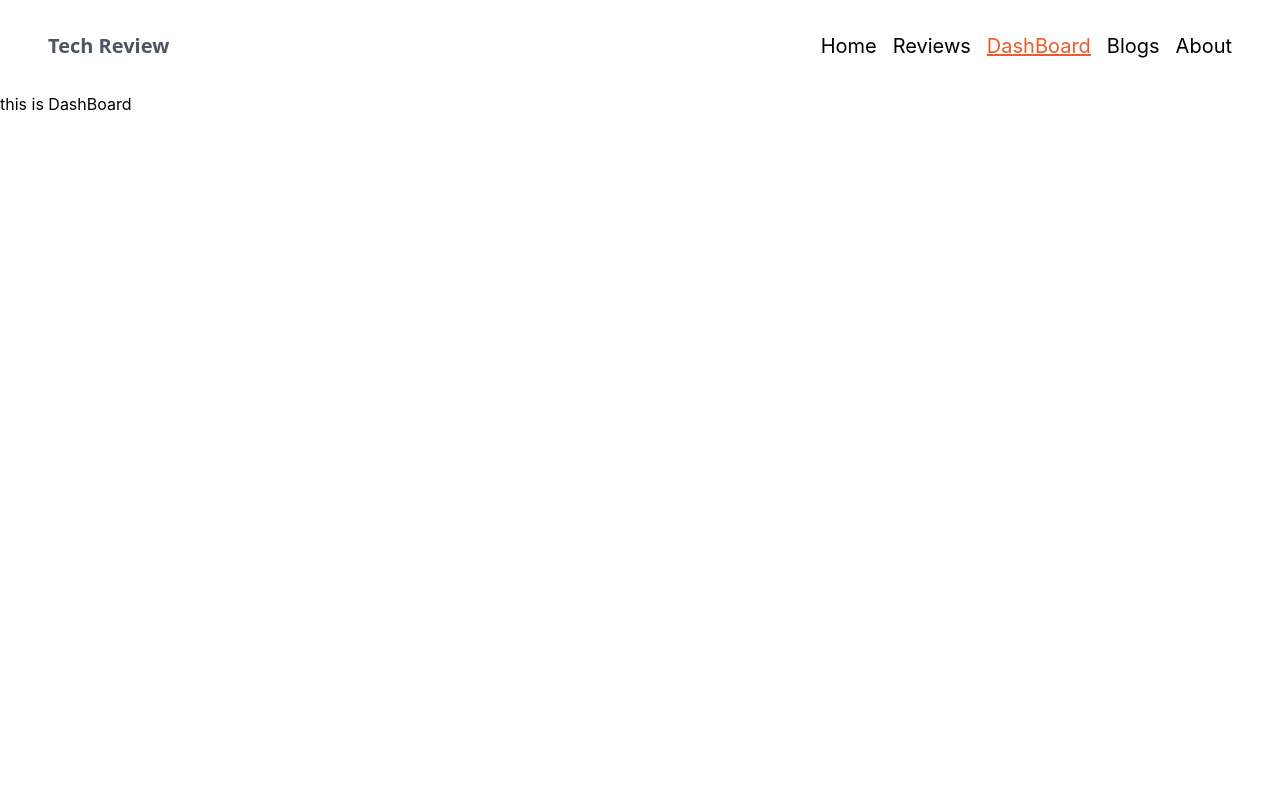
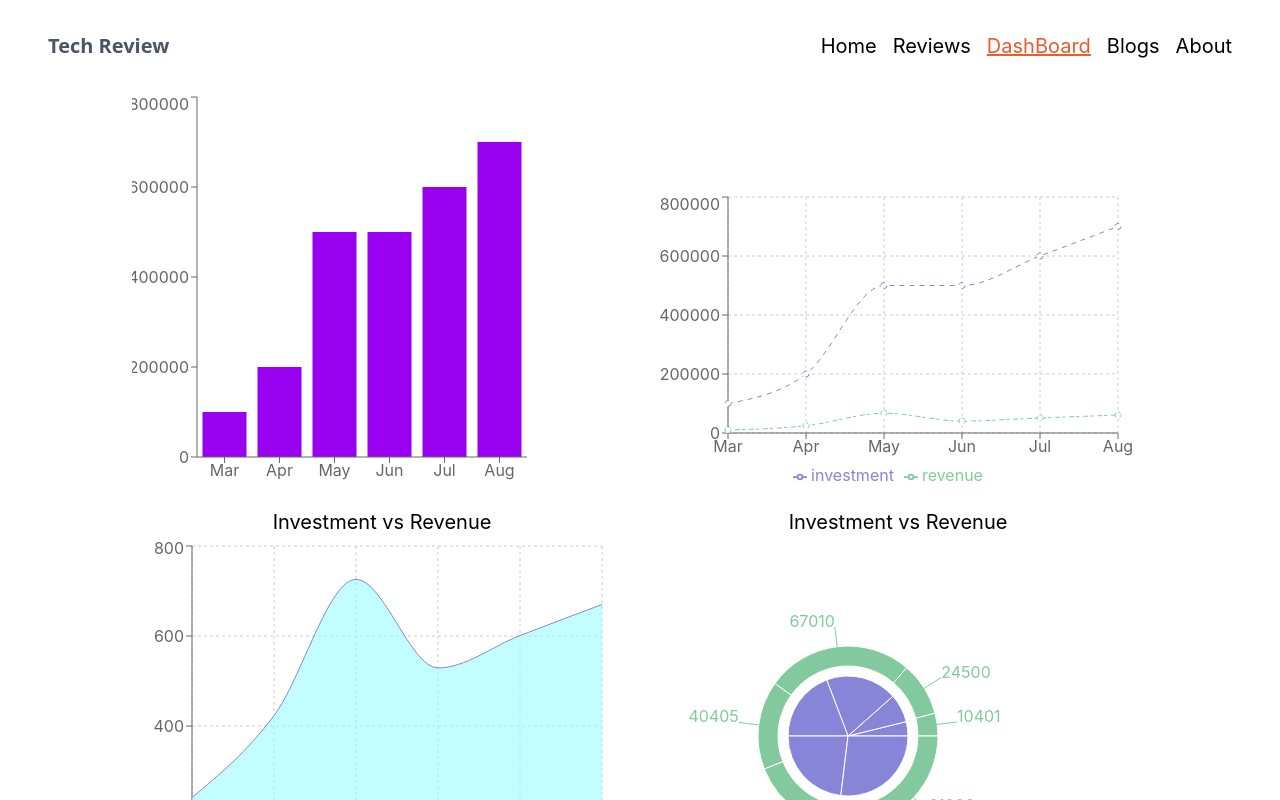
Before and after one commit to fazlay26/Product-review-App, a React (Create React App) app: page /DashBoard in a window 1280 px wide. Shown: the top 800 px of the page. Built offline with nearby package versions, Linux system fonts and the light colour scheme.

Commit message:
chart-part-done

```diff
--- a/package.json
+++ b/package.json
@@ -6,10 +6,12 @@
     "@testing-library/jest-dom": "^5.16.3",
     "@testing-library/react": "^12.1.4",
     "@testing-library/user-event": "^13.5.0",
+    "axios": "^0.26.1",
     "react": "^18.0.0",
     "react-dom": "^18.0.0",
     "react-router-dom": "^6.3.0",
     "react-scripts": "5.0.0",
+    "recharts": "^2.1.9",
     "web-vitals": "^2.1.4"
   },
   "scripts": {
--- a/src/Components/DashBoard/DashBoard.js
+++ b/src/Components/DashBoard/DashBoard.js
@@ -1,10 +1,114 @@
-import React from 'react';
+import axios from 'axios';
+import React, { useEffect, useState } from 'react';
+import { Area, AreaChart, Bar, BarChart, CartesianGrid, Legend, Line, LineChart, Pie, PieChart, ResponsiveContainer, Tooltip, XAxis, YAxis } from 'recharts';
+const data = [
+    {
+        "month": "Mar",
+        "investment": 100000,
+        "sell": 241,
+        "revenue": 10401
+    },
+    {
+        "month": "Apr",
+        "investment": 200000,
+        "sell": 423,
+        "revenue": 24500
+    },
+    {
+        "month": "May",
+        "investment": 500000,
+        "sell": 726,
+        "revenue": 67010
+    },
+    {
+        "month": "Jun",
+        "investment": 500000,
+        "sell": 529,
+        "revenue": 40405
+    },
+    {
+        "month": "Jul",
+        "investment": 600000,
+        "sell": 601,
+        "revenue": 50900
+    },
+    {
+        "month": "Aug",
+        "investment": 700000,
+        "sell": 670,
+        "revenue": 61000
+    }
+]
+
 
 const DashBoard = () => {
     return (
-        <div>
-            <h1>this is DashBoard</h1>
+
+        <div className='flex  justify-center pl-6 pr-6  '>
+            <div className='md:grid grid-cols-2 gap-4'>
+                <div className=''>
+                    <BarChart width={400} height={400} data={data}>
+                        <Bar dataKey="investment" fill="#9900F0" />
+                        <XAxis dataKey="month" />
+                        <YAxis />
+                        <Tooltip />
+                    </BarChart>
+                </div>
+                <div className='flex items-end'>
+                    <LineChart
+                        width={500}
+                        height={300}
+                        data={data}
+                        margin={{
+                            top: 5,
+                            right: 30,
+                            left: 20,
+                            bottom: 5,
+                        }}
+                    >
+                        <CartesianGrid strokeDasharray="3 3" />
+                        <XAxis dataKey="month" />
+                        <YAxis />
+                        <Tooltip />
+                        <Legend />
+                        <Line type="monotone" dataKey="investment" stroke="#8884d8" strokeDasharray="5 5" />
+                        <Line type="monotone" dataKey="revenue" stroke="#82ca9d" strokeDasharray="3 4 5 2" />
+                    </LineChart>
+
+                </div>
+                <div className=''>
+                    <h1 className='text-xl text-center'>Investment vs Revenue</h1>
+                    <AreaChart
+                        width={500}
+                        height={400}
+                        data={data}
+                        margin={{
+                            top: 10,
+                            right: 30,
+                            left: 0,
+                            bottom: 0,
+                        }}
+                    >
+                        <CartesianGrid strokeDasharray="3 3" />
+                        <XAxis dataKey="month" />
+                        <YAxis />
+                        <Tooltip />
+                        <Area type="monotone" dataKey="sell" stroke="#8884d8" fill="#99FEFF" />
+                    </AreaChart>
+                </div>
+                <div className=' h-[70vh] '>
+                    <h1 className='text-xl text-center'>Investment vs Revenue</h1>
+                    <PieChart width={400} height={400}>
+                        <Pie data={data} dataKey="investment" cx="50%" cy="50%" outerRadius={60} fill="#8884d8" />
+                        <Pie data={data} dataKey="revenue" cx="50%" cy="50%" innerRadius={70} outerRadius={90} fill="#82ca9d" label />
+                    </PieChart>
+                </div>
+            </div>
         </div>
+
+
+
+
     );
 };
 
--- a/src/Components/HomePage/HomePage.js
+++ b/src/Components/HomePage/HomePage.js
@@ -33,7 +33,7 @@ const HomePage = () => {
                 <h1>Customer Reviews</h1>
             </div>
 
-            <div className=' py-5 flex justify-center '>
+            <div className=' py-5 flex justify-center mx-8'>
                 <div className='grid md:grid-cols-3 gap-5 w-fit'>
                     {
                         threeReview.map(review => <Review
--- a/src/Components/Review/Review.js
+++ b/src/Components/Review/Review.js
@@ -3,7 +3,7 @@ import React from 'react';
 const Review = (props) => {
     const { name, review, ratings } = props.review
     return (
-        <div className='block p-6 max-w-sm bg-white rounded-lg border border-gray-200 shadow-md hover:bg-gray-100 dark:bg-gray-800 dark:border-gray-700 dark:hover:bg-gray-700'>
+        <div className=' block p-6 max-w-sm bg-white rounded-lg border border-gray-200 shadow-md hover:bg-gray-100 dark:bg-gray-800 dark:border-gray-700 dark:hover:bg-gray-700'>
             <h1 className='text-2xl pb-3'>{name}</h1>
             <p className='text-1xl pb-3'>{review}</p>
             <p className='text-1xl pb-3'>Ratings:<span>{ratings}</span></p>
--- a/src/Components/Reviews/Reviews.js
+++ b/src/Components/Reviews/Reviews.js
@@ -7,7 +7,7 @@ const Reviews = () => {
     return (
         <div>
             <h1 className='text-6xl text-center'>All Customer Reviews</h1>
-            <div className=' py-5 flex justify-center'>
+            <div className=' py-5 flex justify-center mx-8'>
                 <div className='grid grid-cols-3 gap-5 w-fit'>
                     {
                         reviews.map(review => <InsideReviews
```
Also changed, not shown: public/data1.json (added, +38 -0 lines), 1 other file (tests, documents, lock files or other folders).
